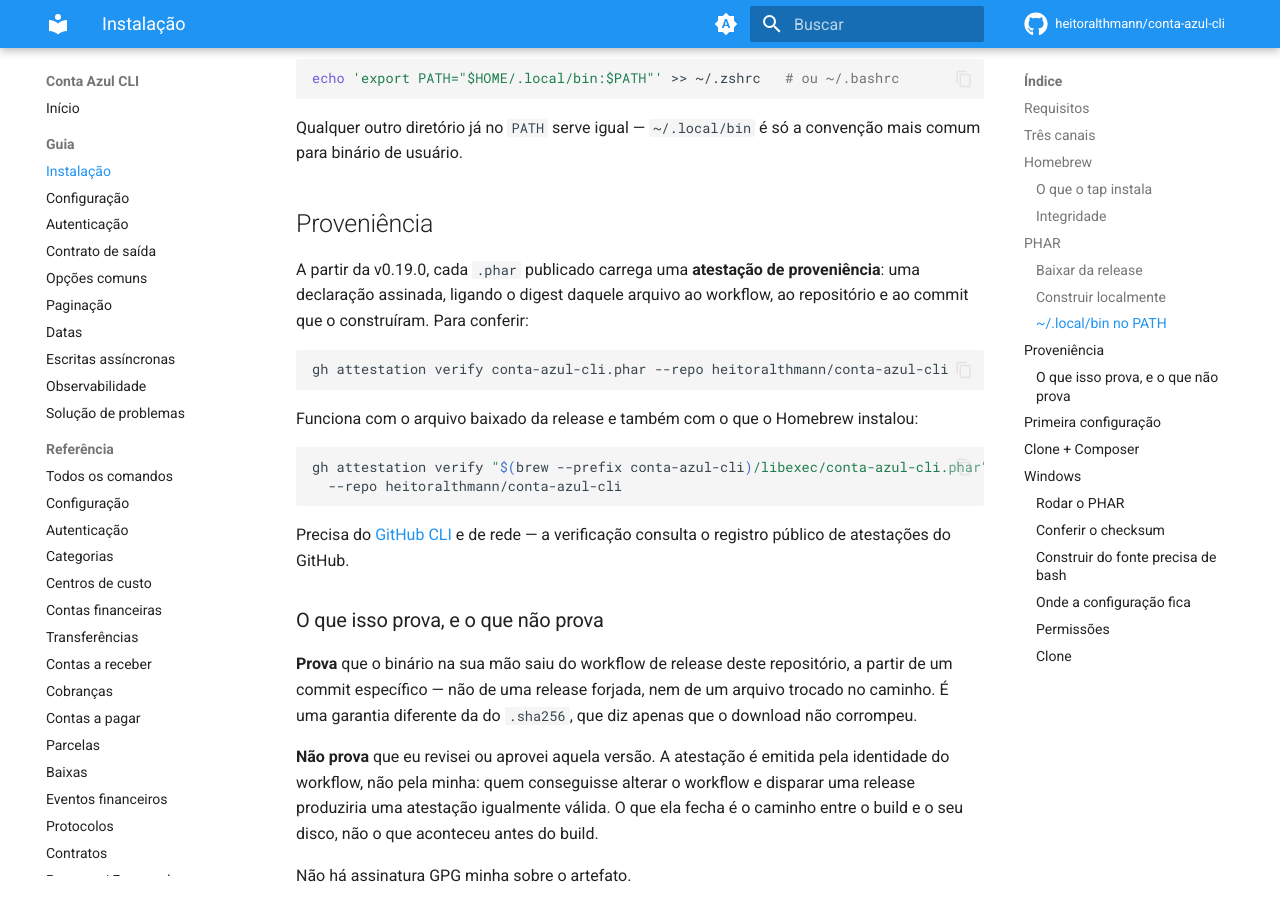
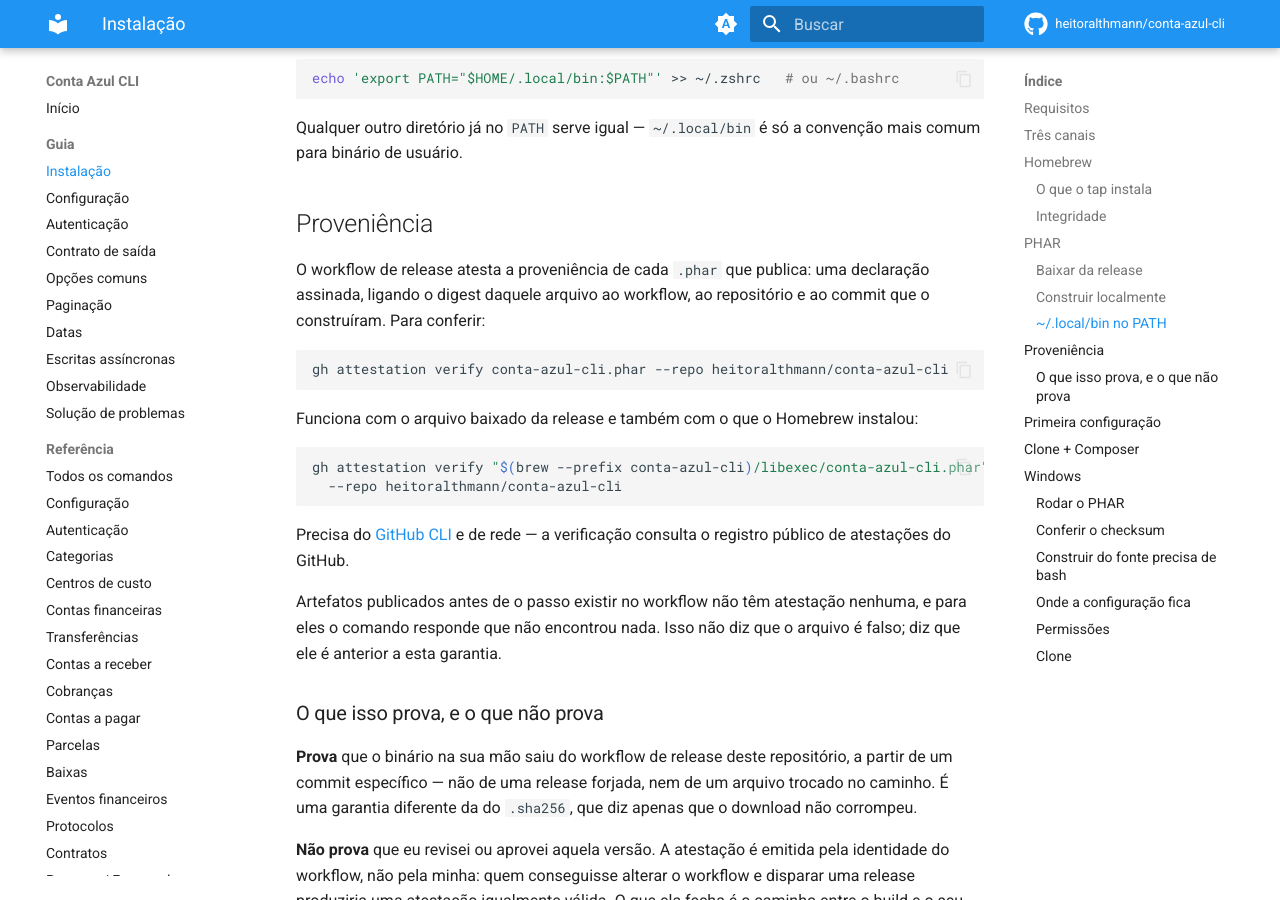
Before and after one commit to heitoralthmann/conta-azul-cli, an MkDocs documentation site: the page built from docs/guia/instalacao.md, in a window 1280 px wide and 900 px high, scrolled down 2961 px. Built offline with MkDocs 1.6.1 and Material for MkDocs 9.7.7, drawn with Linux system fonts in a browser that asks for light colours; comment, search, counter and statistics services are not loaded.

Commit message:
docs: não prometer proveniência por número de versão
O texto dizia 'a partir da v0.19.0' — uma promessa sobre uma tag que não
existe, publicada num site que sai da main. A afirmação agora é sobre o que o
workflow faz, verdadeira no instante em que mescla.

Em troca, diz o que antes ficava implícito: nos artefatos anteriores ao passo
o gh attestation verify não acha nada, e isso não significa que o binário é
falso.

````diff
--- a/docs/guia/instalacao.md
+++ b/docs/guia/instalacao.md
@@ -135,9 +135,9 @@ convenção mais comum para binário de usuário.
 
 ## Proveniência
 
-A partir da v0.19.0, cada `.phar` publicado carrega uma **atestação de
-proveniência**: uma declaração assinada, ligando o digest daquele arquivo ao
-workflow, ao repositório e ao commit que o construíram. Para conferir:
+O workflow de release atesta a proveniência de cada `.phar` que publica: uma
+declaração assinada, ligando o digest daquele arquivo ao workflow, ao
+repositório e ao commit que o construíram. Para conferir:
 
 ```bash
 gh attestation verify conta-azul-cli.phar --repo heitoralthmann/conta-azul-cli
@@ -153,6 +153,10 @@ gh attestation verify "$(brew --prefix conta-azul-cli)/libexec/conta-azul-cli.ph
 
 Precisa do [GitHub CLI](https://cli.github.com/) e de rede — a verificação
 consulta o registro público de atestações do GitHub.
+
+Artefatos publicados antes de o passo existir no workflow não têm atestação
+nenhuma, e para eles o comando responde que não encontrou nada. Isso não diz que
+o arquivo é falso; diz que ele é anterior a esta garantia.
 
 ### O que isso prova, e o que não prova
 
````
Also changed, not shown: README.md (+1 -1 lines).
